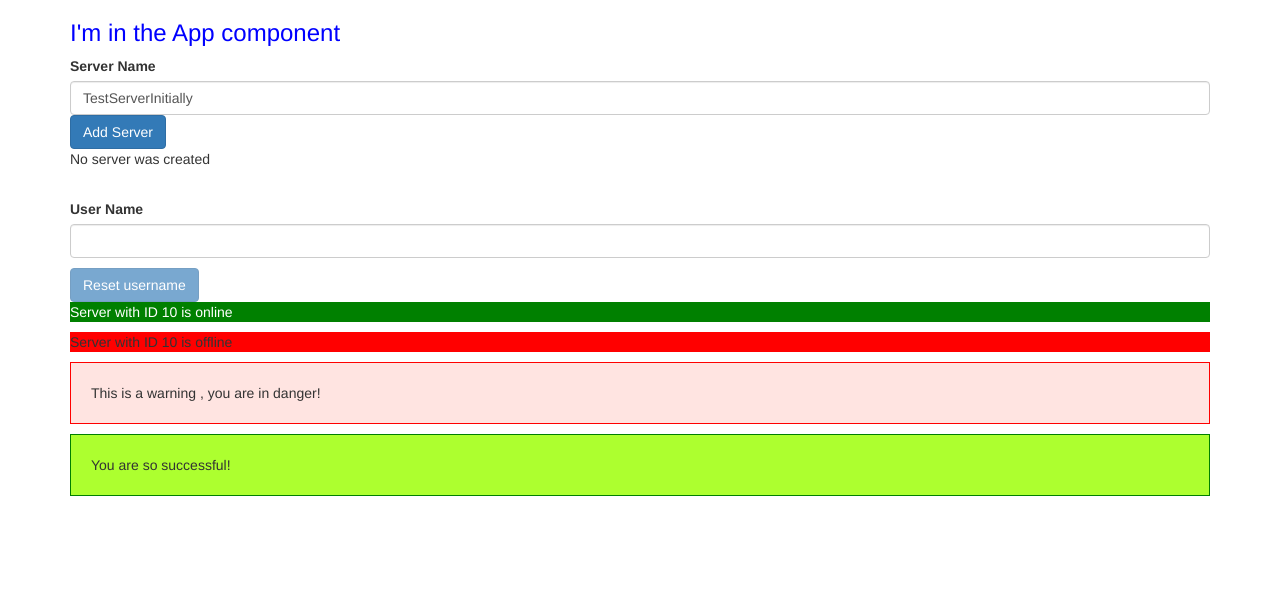
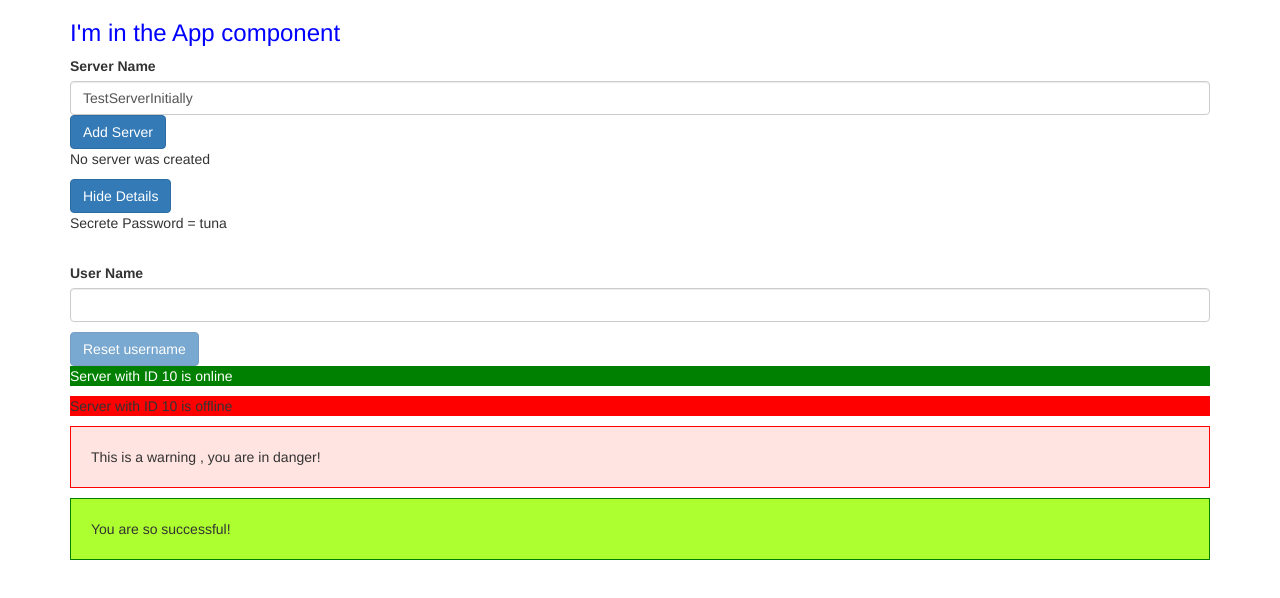
Before and after one commit to ZeroToHero-StepByStep/Angular2, an Angular app: page / in a window 1280 px wide. Shown: the top 598 px of the page. Built offline with nearby package versions, Linux system fonts and the light colour scheme.

Commit message:
Assignment 3. Practicing Directives ( my solution )

```diff
--- a/src/app/app.module.ts
+++ b/src/app/app.module.ts
@@ -6,6 +6,7 @@ import {ServerComponent} from './server/server.component';
 import { ServersComponent } from './servers/servers.component';
 import {WarningCompoment} from './warning-alert/warning-alert.component';
 import {SuccessAlertComponent} from './success-alert/success-alert.component';
+import { ClickComponent } from './click/click.component';
 
 @NgModule({
   declarations: [
@@ -13,7 +14,8 @@ import {SuccessAlertComponent} from './success-alert/success-alert.component';
     ServerComponent,
     ServersComponent,
     WarningCompoment,
-    SuccessAlertComponent
+    SuccessAlertComponent,
+    ClickComponent
   ],
   imports: [
     BrowserModule,
--- /dev/null
+++ b/src/app/click/click.component.html
@@ -0,0 +1,3 @@
+<p [ngStyle]="{backgroundColor:getBackgroundColr()}" [ngClass]="{after5thColor:this.id >= 5}">
+This is the {{id}} time click , time : {{timeStamp}}
+</p>
--- /dev/null
+++ b/src/app/click/click.component.ts
@@ -0,0 +1,36 @@
+import { Component, OnInit } from '@angular/core';
+import DateTimeFormat = Intl.DateTimeFormat;
+
+@Component({
+  selector: 'app-click',
+  templateUrl: './click.component.html',
+  styleUrls: ['./click.component.css'],
+  styles: [`
+    .after5thColor
+    {
+      color : white;
+    }
+  `]
+})
+export class ClickComponent implements OnInit {
+  static counter = 0 ;
+  timeStamp = Date.now();
+  id = 0 ;
+  constructor(){
+    this.timeStamp = Date.now();
+    // this.timeStamp = Intl.DateTimeFormat ;
+    this.id = ClickComponent.counter++;
+   // this.counter = this.counter + 1 ;
+  }
+
+  getBackgroundColr() {
+    if ( this.id >= 5 )
+    {
+      return 'blue' ;
+    }
+  }
+
+  ngOnInit() {
+  }
+
+}
--- a/src/app/server/server.component.ts
+++ b/src/app/server/server.component.ts
@@ -13,6 +13,7 @@ export class ServerComponent
  {
     serverId = 10 ;
     serverStatus = 'offline' ;
+
     constructor() {
       this.serverStatus = Math.random() > 0.5 ? 'online' : 'offline' ;
     }
--- a/src/app/servers/servers.component.html
+++ b/src/app/servers/servers.component.html
@@ -7,16 +7,13 @@
 <ng-template #noserver>
   <p>No server was created</p>
 </ng-template>
-
+<button type="text" class="btn btn-primary" (click)="onClickDisplayButton()">{{displayOrHideDetailsButton}}</button>
+<app-click *ngFor="let click of clicks"></app-click>
+<p *ngIf="isDisplayDetails">Secrete Password = tuna</p>
 <br/>
 <label>User Name</label>
 <input type="text" class="form-control" [(ngModel)]="userName" (input)="onUserNameChanged($event)">
 <p>{{userName}}</p>
 <button class="btn btn-primary" [disabled]="isResetUserName" (click)="onResetUserName()">Reset username</button>
-
-<!--another simple sollution , use [disabled]="userName == ''" , so we don't need (input) property binding in input form-->
-<!--<input type="text" class="form-control" [(ngModel)]="userName">-->
-<!--<button class="btn btn-primary" [disabled]="userName == ''" (click)="onResetUserName()">Reset username</button>-->
-
-<app-server></app-server>
-<app-server></app-server>
+<app-server *ngFor="let server of servers">
+</app-server>
--- a/src/app/servers/servers.component.ts
+++ b/src/app/servers/servers.component.ts
@@ -14,7 +14,11 @@ export class ServersComponent implements OnInit {
   serverName = 'TestServerInitially' ;
   isResetUserName = true ;
   isServerCreated = false ;
+  isDisplayDetails = true ;
   userName = '' ;
+  displayOrHideDetailsButton = 'Hide Details' ;
+  servers = ['TestServer' , 'TestServer 2'] ;
+  clicks = [] ;
   constructor() {
     setTimeout(() =>{
       this.allowNewServer = true ;
@@ -33,6 +37,7 @@ export class ServersComponent implements OnInit {
     {
       this.isServerCreated = false ;
     }
+    this.servers.push(this.serverName) ;
 
     this.serverCreation = 'Server was created and name is ' + this.serverName ;
   }
@@ -58,6 +63,20 @@ export class ServersComponent implements OnInit {
     console.log(event) ;
   }
 
+  onClickDisplayButton()
+  {
+    this.isDisplayDetails = !this.isDisplayDetails ;
+    this.clicks.push(Date.now()) ;
+    if (this.displayOrHideDetailsButton == 'Hide Details')
+    {
+      this.displayOrHideDetailsButton = 'Display Details' ;
+    }
+    else
+    {
+      this.displayOrHideDetailsButton = 'Hide Details' ;
+    }
+  }
+
   onResetUserName()
   {
     this.userName = '';
```
Also changed, not shown: src/app/click/click.component.css (added).
